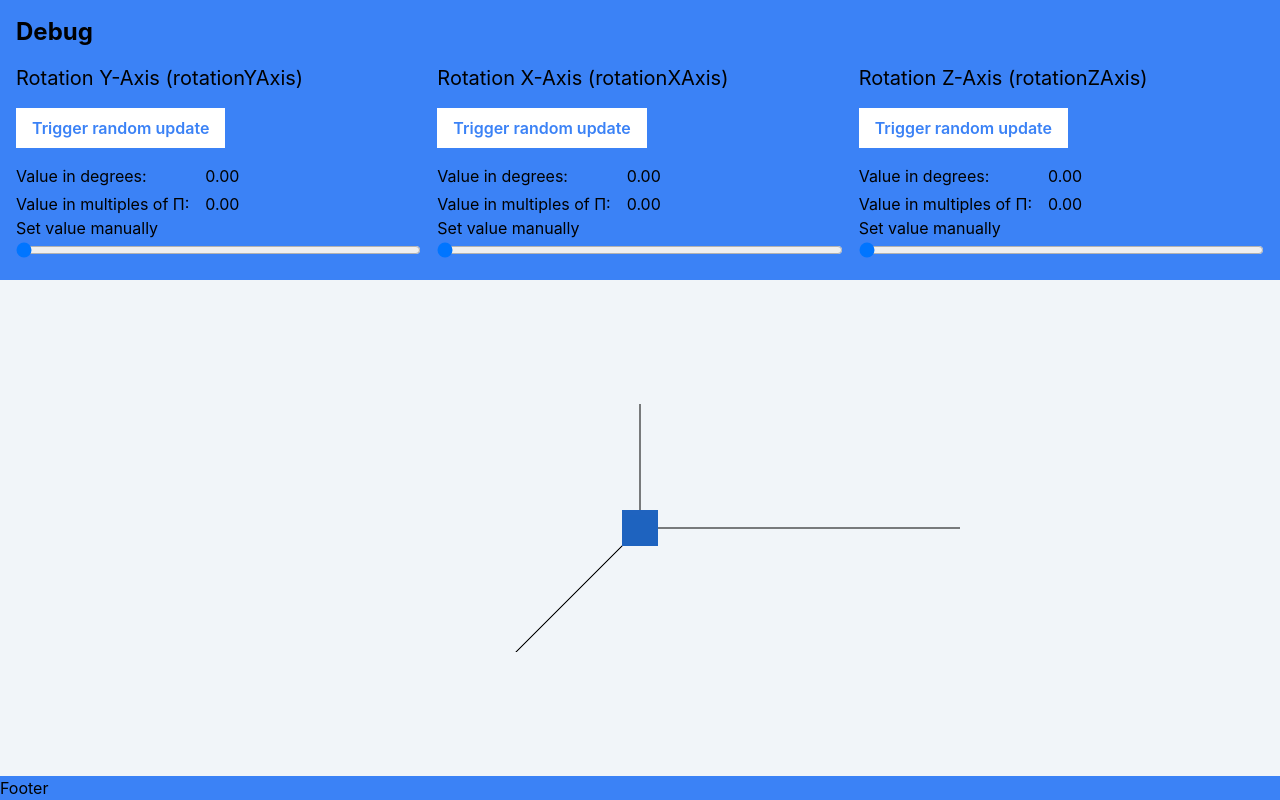
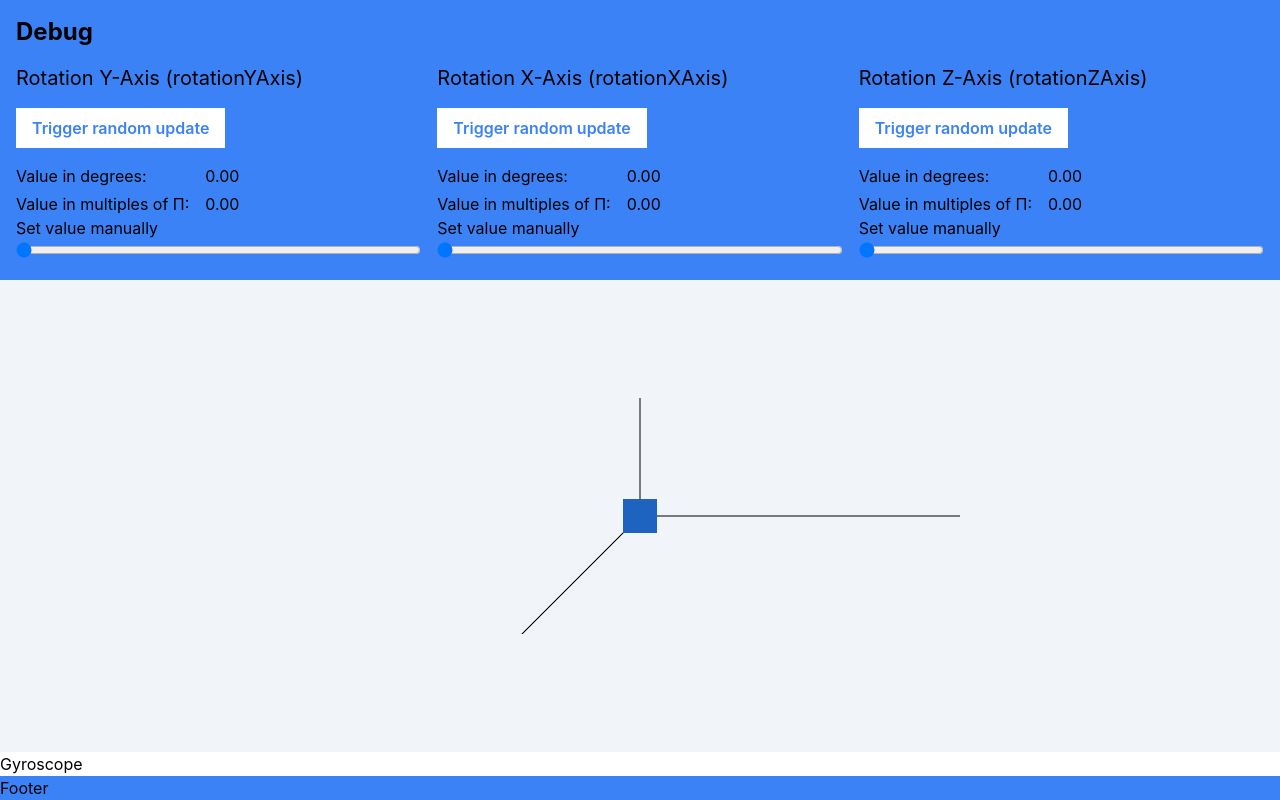
Before and after one commit to maurer2/flightthing, a Next.js app: page / in a window 1280 px wide. Built offline with nearby package versions, Linux system fonts and the light colour scheme.

Commit message:
WIP Gyrosope

```diff
--- a/package.json
+++ b/package.json
@@ -18,6 +18,7 @@
     "@types/redux-logger": "^3.0.9",
     "@types/redux-saga": "^0.10.5",
     "@types/three": "^0.144.0",
+    "@types/w3c-generic-sensor": "^1.0.9",
     "@vitejs/plugin-react": "^3.0.0",
     "jsdom": "^20.0.3",
     "next": "12.3.0",
--- a/pages/index.tsx
+++ b/pages/index.tsx
@@ -2,6 +2,7 @@ import Head from 'next/head';
 
 import Canvas3D from '../src/components/Canvas3D/Canvas3D';
 import SensorChecker from '../src/components/Dashboard/SensorChecker';
+import Gyroscope from '../src/components/Sensors/Gyroscope/Gyroscope';
 
 import type { NextPage } from 'next';
 import type { ReactElement } from 'react';
@@ -44,6 +45,8 @@ const Home: NextPage = (): ReactElement => {
         <Canvas3D />
       </main>
 
+      <Gyroscope />
+
       <footer className="bg-blue-500">Footer</footer>
     </div>
   );
--- /dev/null
+++ b/src/components/Sensors/Gyroscope/Gyroscope.tsx
@@ -0,0 +1,49 @@
+import React, { useEffect, useState } from 'react';
+
+import type { ReactElement } from 'react';
+
+type GyroscopeProps = Record<string, never>;
+
+function Gyroscope() {
+  const [x, setX] = useState(0);
+
+  useEffect(() => {
+    if (!('Gyroscope' in window)) {
+      return;
+    }
+
+    const gyroscope: Sensor = new (window.Gyroscope as any)();
+    console.log(gyroscope)
+
+    gyroscope.onreading = (event) => {
+      console.log(event);
+    };
+
+    gyroscope.start();
+
+    () => {
+      gyroscope.stop();
+    };
+  }, []);
+
+  // useEffect(() => {
+  //   if (!('Gyroscope' in window)) {
+  //     return;
+  //   }
+
+  //   const gyroscope: Sensor = new (Gyroscope as any)({ frequency: 60 });
+
+  //   gyroscope.onreading = (event) => {
+  //     console.log(event);
+  //   };
+
+  //   gyroscope.start();
+  //   () => {
+  //     gyroscope.stop();
+  //   };
+  // }, []);
+
+  return <div>Gyroscope</div>;
+}
+
+export default Gyroscope;
```
Also changed, not shown: 1 other file (tests, documents, lock files or other folders).
